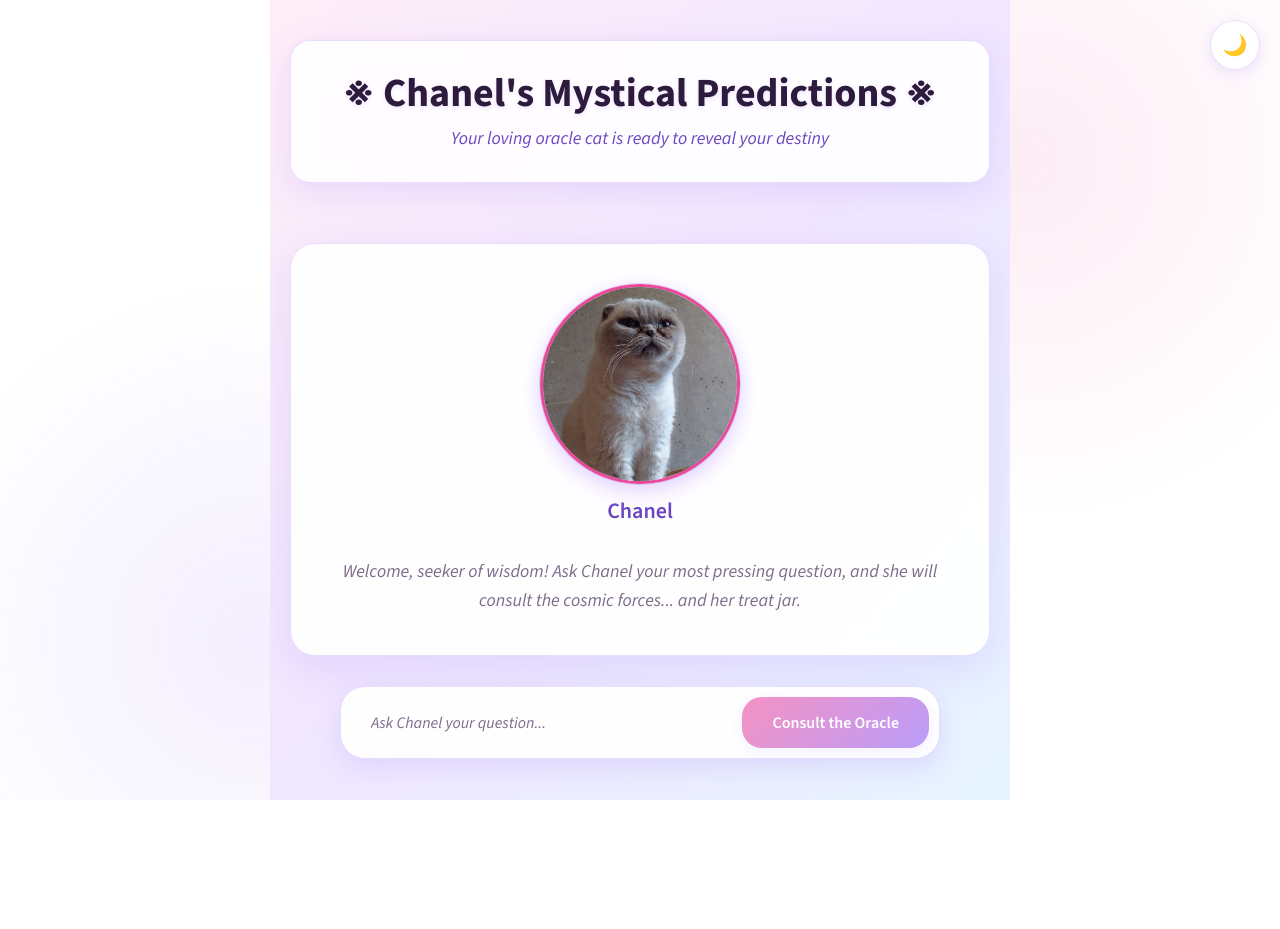
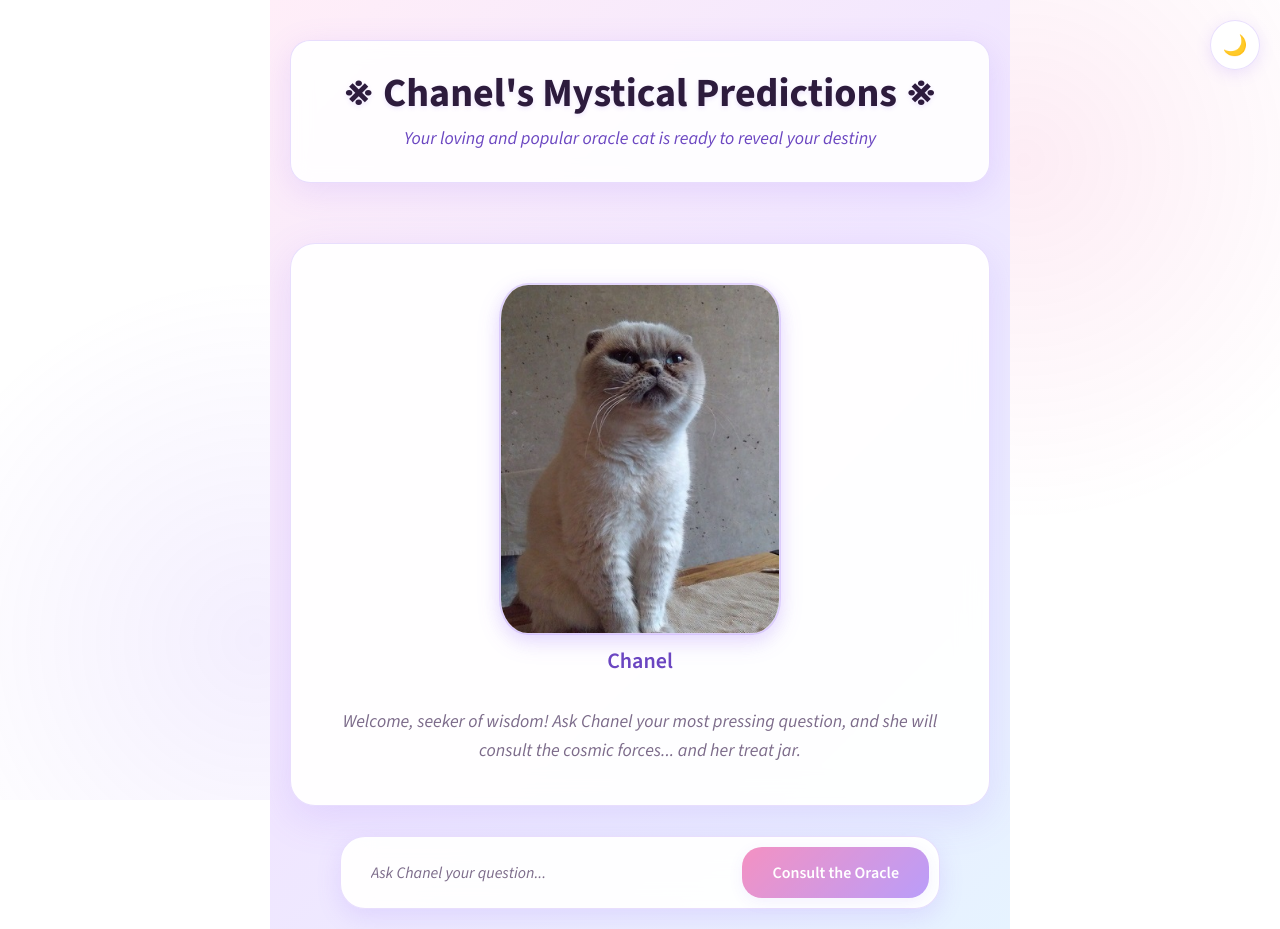
Before and after one commit to leverh/chanel-the-oracle, a React (Vite) app: page / in a window 1280 px wide. Before the commit the page ends 800 px from the top, so only its background shows below. Built offline with nearby package versions, Linux system fonts and the light colour scheme; a web font is replaced by a local one.

Commit message:
Modified image css to better fit the general styles

```diff
--- a/src/components/FortuneCard/FortuneCard.css
+++ b/src/components/FortuneCard/FortuneCard.css
@@ -38,12 +38,13 @@
 }
 
 .chanel-photo {
-  width: 20rem;
-  height: 20rem;
-  border-radius: 50%;
+  /* width: 100%;
+  max-width: 20rem; */
+  width: 28rem;
+  height: 35rem;
   object-fit: cover;
-  object-position: center top;
-  border: 3px solid var(--accent);
+  border-radius: 10%;
+  border: 1px solid var(--border);
   box-shadow:
     0 8px 25px var(--shadow),
     0 0 0 1px var(--border);
@@ -142,11 +143,18 @@
   border-top: 1rem solid var(--bg-secondary);
 }
 
-.fortune-text p {
+.fortune-text {
   font-size: 2rem;
   line-height: 1.6;
   color: var(--text-primary);
   font-weight: 500;
+}
+
+.cosmic-disclaimer {
+  font-size: 0.8em;
+  font-style: italic;
+  color: #666;
+  margin-top: .5rem;
 }
 
 .welcome-message {
--- a/src/components/FortuneCard/FortuneCard.jsx
+++ b/src/components/FortuneCard/FortuneCard.jsx
@@ -1,5 +1,5 @@
 import './FortuneCard.css';
-import chanelImage from '../../assets/chanel-oracle.png';
+import chanelImage from '../../assets/chanel-oracle1.png';
 
 function FortuneCard({ fortune, isRevealing, onNewQuestion }) {
   return (
@@ -33,6 +33,9 @@ function FortuneCard({ fortune, isRevealing, onNewQuestion }) {
           <div className="fortune-reveal">
             <div className="fortune-text">
               <p>"{fortune}"</p>
+              <p className="cosmic-disclaimer">
+                *Cosmic catnip interference may cause mixed signals. If fortune seems odd, try rephrasing your question - Chanel is not responsible for the universe's quirky sense of humor.*
+              </p>
             </div>
             <button className="new-question-btn" onClick={onNewQuestion}>
               Ask Another Question
--- a/src/components/Header/Header.jsx
+++ b/src/components/Header/Header.jsx
@@ -5,7 +5,7 @@ function Header() {
     <header className="header">
       <div className="header-content">
         <h1 className="title">※ Chanel's Mystical Predictions ※</h1>
-        <p className="subtitle">Your loving oracle cat is ready to reveal your destiny</p>
+        <p className="subtitle">Your loving and popular oracle cat is ready to reveal your destiny</p>
       </div>
     </header>
   );
```
Also changed, not shown: src/assets/chanel-oracle1.png (added).
